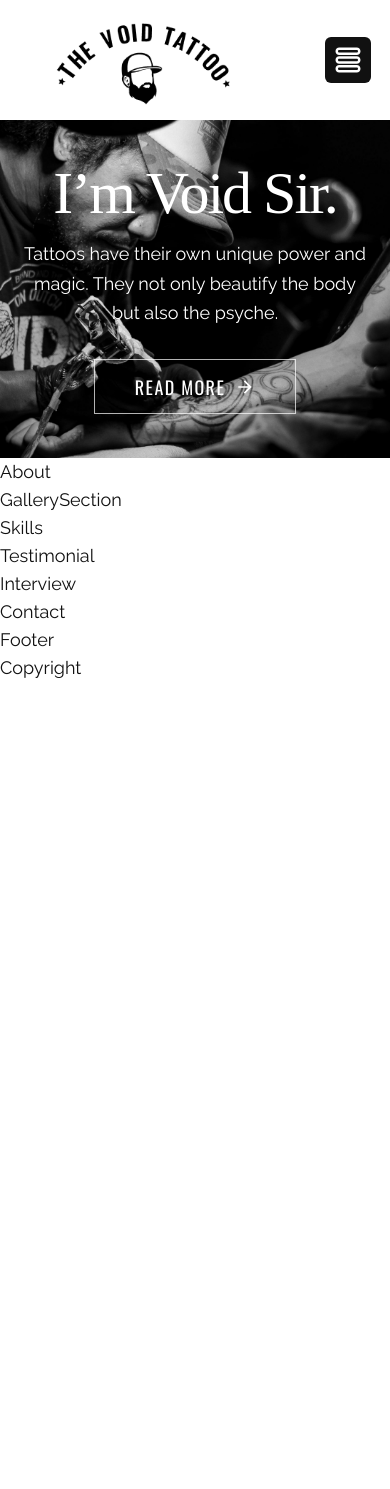
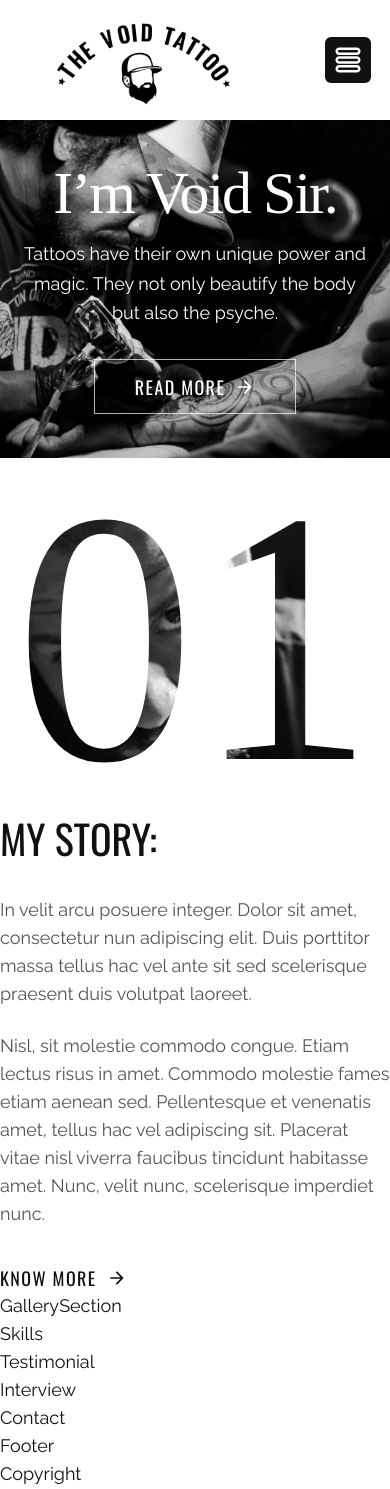
Before and after one commit to terrorbladegodlike/tatto_website-react, a React (Create React App) app: page / in a window 390 px wide. Shown: the top 1489 px of the page. Built offline with nearby package versions, Linux system fonts and the light colour scheme; the HTML template or start-up script is replaced by a standard one; a web font is replaced by a local one.

Commit message:
The About component is implemented. Added motion animation. Adapted for the mobile version

```diff
--- a/public/index.html
+++ b/public/index.html
@@ -3,7 +3,7 @@
 
 <head>
   <meta charset="utf-8" />
-  <link rel="icon" href="%PUBLIC_URL%/favicon.ico" />
+  <link rel="icon" href="../src/img/header/logo.svg" />
   <meta name="viewport" content="width=device-width, initial-scale=1" />
   <meta name="theme-color" content="#000000" />
   <meta name="description" content="Web site created using create-react-app" />
--- a/src/components/About.jsx
+++ b/src/components/About.jsx
@@ -1,7 +1,57 @@
-import React from 'react';
+import React from 'react'
+
+// import data
+import {aboutData} from '../data'
+
+// import variants
+import {fadeIn} from '../variants'
+
+// import motion
+import { motion } from 'framer-motion'
 
 const About = () => {
-  return <div>About</div>;
-};
 
-export default About;
+  // destructure about data
+  const {title, subtitle1, subtitle2, btnIcon, btnText} = aboutData;
+
+  return (
+    <section className='lg:py-16 xl:pb-[160px]'>
+      <div className="constainer mx-auto flex justify-center items-center">
+        <div className='flex flex-col lg:flex-row gap-x-[100px] items-center'>
+          {/* Numbers */}
+          <motion.div
+            variants={fadeIn('right')}
+            initial='hidden'
+            whileInView={'show'}
+            viewport={{once: false, amount: 0.7}}
+            className='flex flex-col lg:flex-row'
+          >
+            <div className='text-[360px] xl:text-[720px] leading-none font-tertiary lg:-tracking-[0.055em] bg-about bg-no-repeat bg-right bg-clip-text text-transparent'>01</div>
+          </motion.div>
+          {/* Text */}
+          <motion.div
+            variants={fadeIn('left')}
+            initial='hidden'
+            whileInView={'show'}
+            className='flex-1 h-full xl:mt-48'
+            viewport={{once: false, amount: 0.6}}
+          >
+            <h2 className='h2'>{title}</h2>
+            <div className='flex flex-col items-start'>
+              <div className='max-w-[530px] text-grey'>
+                <p className='mb-6'>{subtitle1}</p>
+                <p className='mb-9'>{subtitle2}</p>
+                <button className='btn btn-lg btn-link'>
+                  {btnText}
+                  <div className='text-xl'>{btnIcon}</div>
+                </button>
+              </div>
+            </div>
+          </motion.div>
+        </div>
+      </div>
+    </section>
+  )
+}
+
+export default About
```
